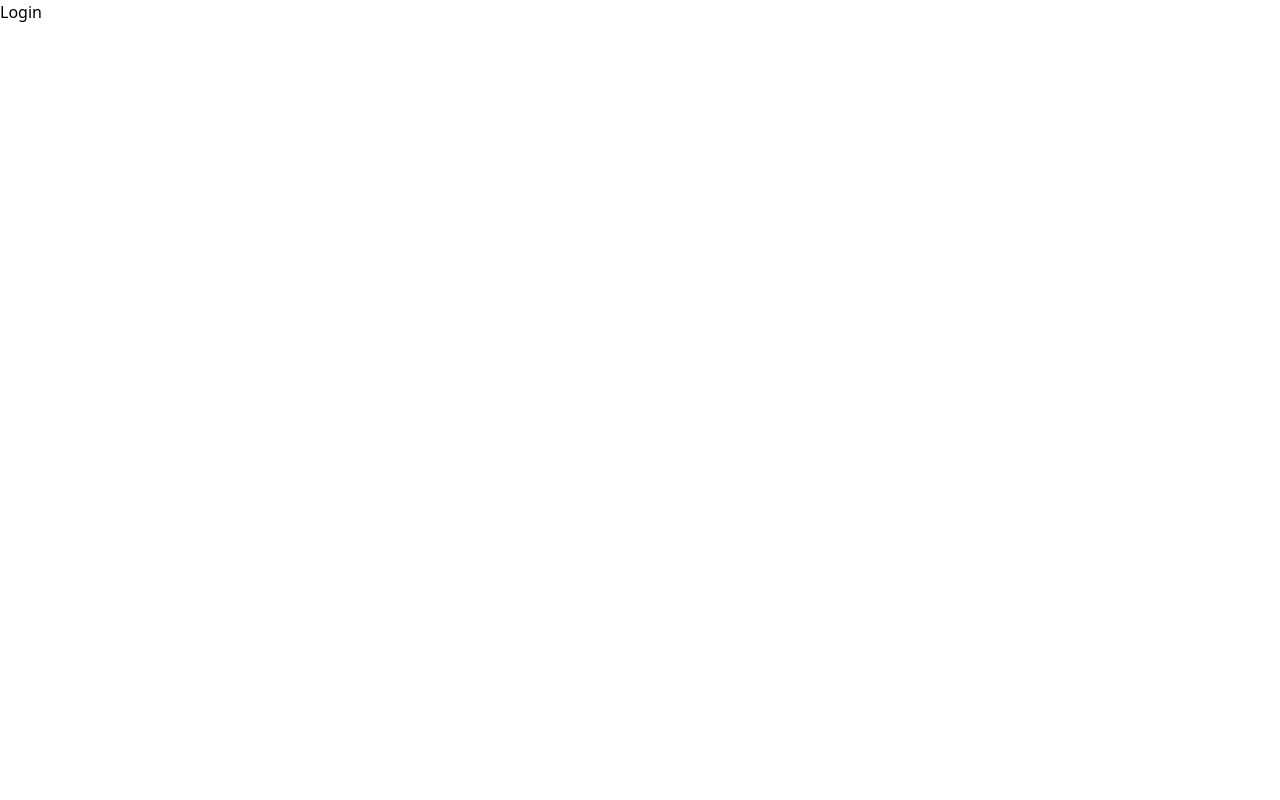
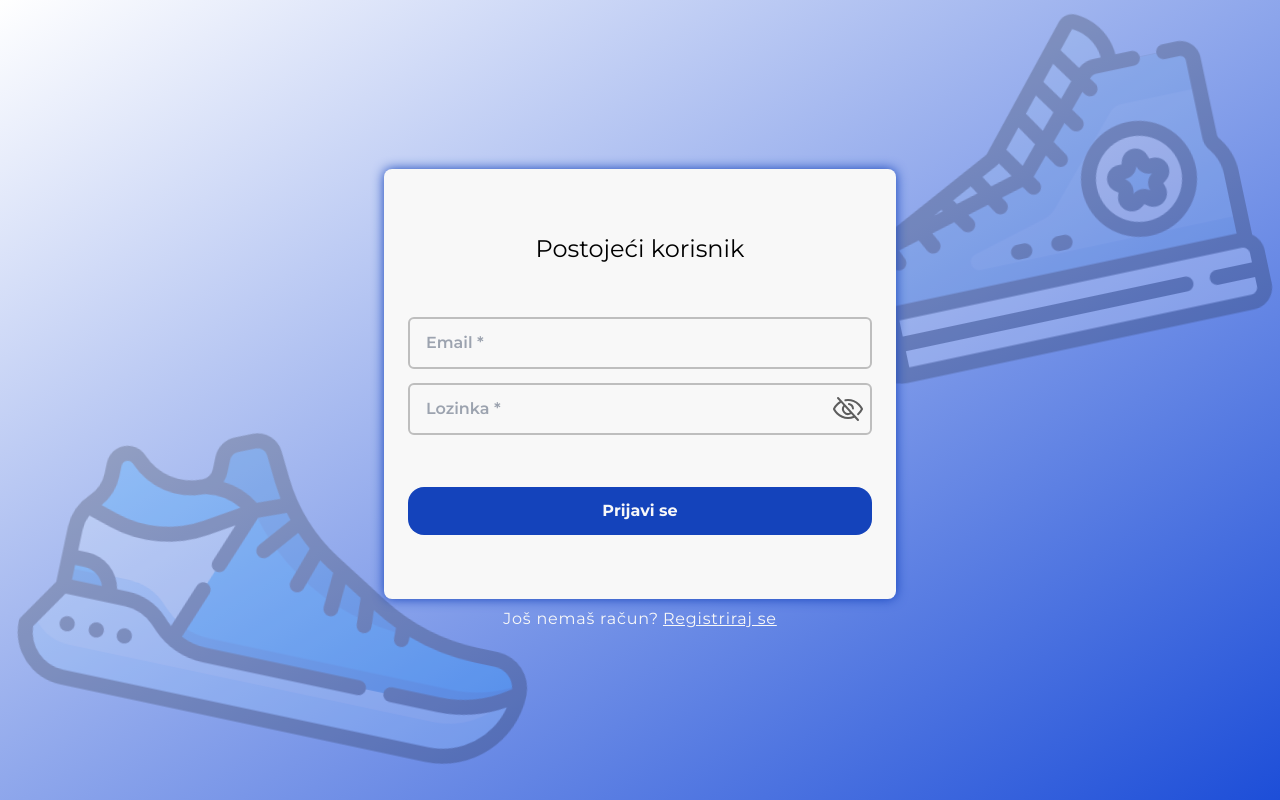
Before and after one commit to Filip1402/stylo-frontend, a React (Vite) app: page /login in a window 1280 px wide. Built offline with nearby package versions, Linux system fonts and the light colour scheme.

Commit message:
Add login form UI

```diff
--- a/src/App.css
+++ b/src/App.css
@@ -1,9 +1,10 @@
+@import url("https://fonts.googleapis.com/css2?family=Montserrat:wght@100;200;300;400;500;600;700;800;900&display=swap");
+
 * {
   box-sizing: border-box;
   margin: 0;
   padding: 0;
-  /* font-family: $fontPrimary; */
-  /*set font family here*/
+  font-family: "Montserrat", sans-serif;
 }
 
 a {
--- a/src/Components/atoms/Input.tsx
+++ b/src/Components/atoms/Input.tsx
@@ -43,7 +43,7 @@ const Input: FC<InputProps> = ({
         <input
           className={inputClasses}
           type={inputType}
-          id={label}
+          id={name}
           value={value}
           name={name}
           placeholder={placeholder}
@@ -64,7 +64,7 @@ const Input: FC<InputProps> = ({
 
       {error && (
         <p className=" text-red-500 font-medium text-center md:text-left rounded-md px-4">
-          {label} ne može biti prazno!
+          Molim ispunite ovo polje!
         </p>
       )}
     </div>
--- a/src/Pages/Login.tsx
+++ b/src/Pages/Login.tsx
@@ -1,7 +1,103 @@
-import React from "react";
+import React, { useState } from "react";
+import Input from "../Components/atoms/Input";
+import Button from "../Components/atoms/Button";
+import { Link } from "react-router-dom";
+import sneakersImg1 from "../assets/images/sneakers1.png";
+import sneakersImg2 from "../assets/images/sneakers2.png";
 
 const Login = () => {
-  return <div>Login</div>;
+  const [userData, setUserData] = useState({
+    email: "",
+    password: "",
+  });
+
+  const [inputError, setInputError] = useState({
+    email: false,
+    password: false,
+  });
+
+  const handleUserDataChange = (name: string, value: string) => {
+    setUserData((prevData) => ({
+      ...prevData,
+      [name]: value,
+    }));
+  };
+
+  const checkData = (name: string, value: string) => {
+    setInputError((prevData) => ({
+      ...prevData,
+      [name]: value === "",
+    }));
+  };
+
+  const handleInputChange = (
+    e: React.ChangeEvent<HTMLInputElement>,
+    name: string
+  ) => {
+    handleUserDataChange(name, e.target.value);
+  };
+
+  return (
+    <div className="flex justify-center flex-col items-center w-screen h-screen px-4 bg-gradient-to-br from-white to-blue-700 relative">
+      <img
+        src={sneakersImg1}
+        alt="sneakers-image"
+        className="absolute left-8 bottom-16 rotate-12 opacity-20 hidden lg:block"
+      />
+      <img
+        src={sneakersImg2}
+        alt="sneakers-image"
+        className="absolute right-8 top-8 -rotate-12 opacity-20 hidden lg:block"
+      />
+
+      <div
+        className="register-form-wrapper bg-white-light w-full px-6 py-9 rounded-lg mb-2 max-w-lg z-10  flex flex-col lg:py-16 lg:gap-8"
+        style={{ boxShadow: "0 0 12px #1443BB" }}
+      >
+        <h2 className="text-2xl text-center">Postojeći korisnik</h2>
+        <form className="flex flex-col gap-3.5 my-5">
+          <Input
+            value={userData.email}
+            error={inputError.email}
+            name="email"
+            onChange={(e) => handleInputChange(e, "email")}
+            type="email"
+            placeholder="Email *"
+          />
+          <Input
+            value={userData.password}
+            error={inputError.password}
+            type="password"
+            name="password"
+            onChange={(e) => handleInputChange(e, "password")}
+            placeholder="Lozinka *"
+          />
+        </form>
+        <Button
+          onClick={() => {
+            checkData("email", userData.email);
+            checkData("password", userData.password);
+            console.log(userData);
+          }}
+          type="submit"
+        >
+          Prijavi se
+        </Button>
+      </div>
+      <div className="text-white-light block gap-1 tracking-wider px-4 text-center lg:flex">
+        <p>Još nemaš račun?</p>
+        <p>
+          <Link
+            to={"/register"}
+            className="text-underline "
+            style={{ textDecoration: "underline" }}
+          >
+            Registriraj se
+          </Link>
+        </p>
+      </div>
+    </div>
+  );
 };
 
 export default Login;
```
Also changed, not shown: src/assets/images/sneakers1.png, src/assets/images/sneakers2.png.
